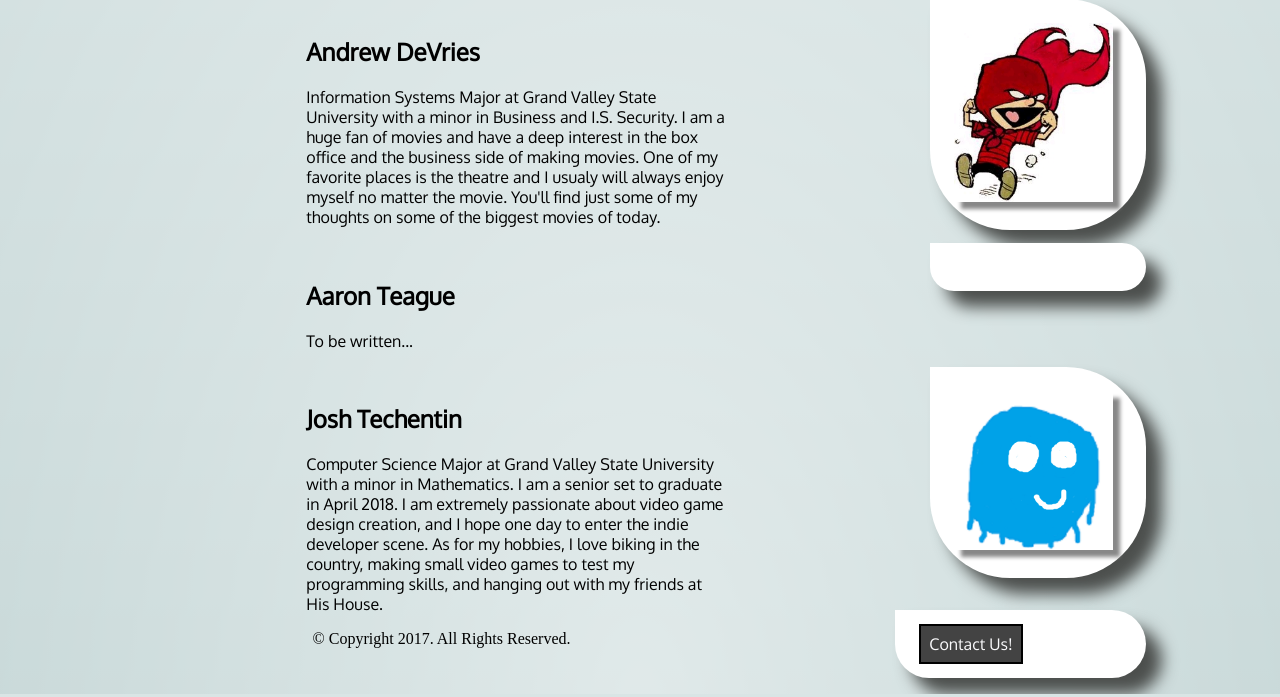
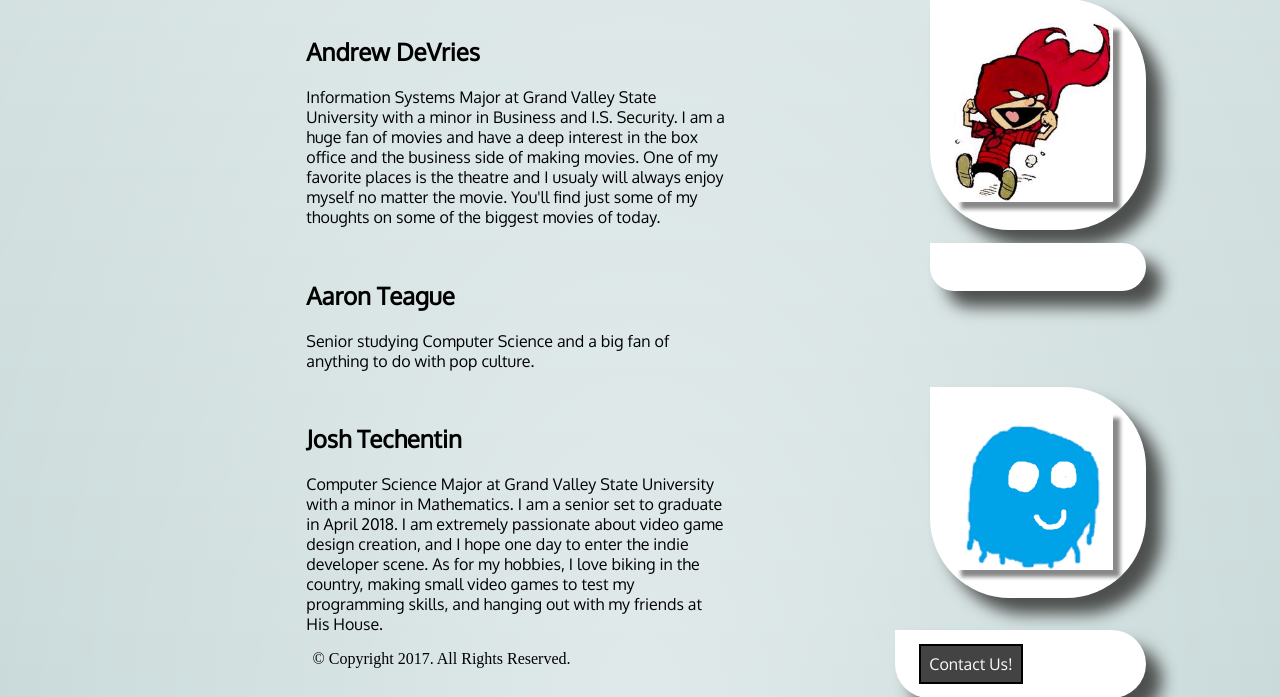
Before and after one commit to teaguea/CIS371SemesterProject, a PHP site: page /about.php in a window 1280 px wide. Shown: the part 439-1136 px from the top of the page. Run offline with PHP 8.4, Linux system fonts and the light colour scheme.

Commit message:
Add files via upload
Aaron's changes

```diff
--- a/about.php
+++ b/about.php
@@ -46,7 +46,7 @@
 	            <section>
 	            <h2>Aaron Teague</h2>
 
-	            <p>To be written...</p>
+	            <p>Senior studying Computer Science and a big fan of anything to do with pop culture.</p>
 	            </section>
 	            <aside>
 	            </aside>
```
Also changed, not shown: images/at/at.jpg (added).
